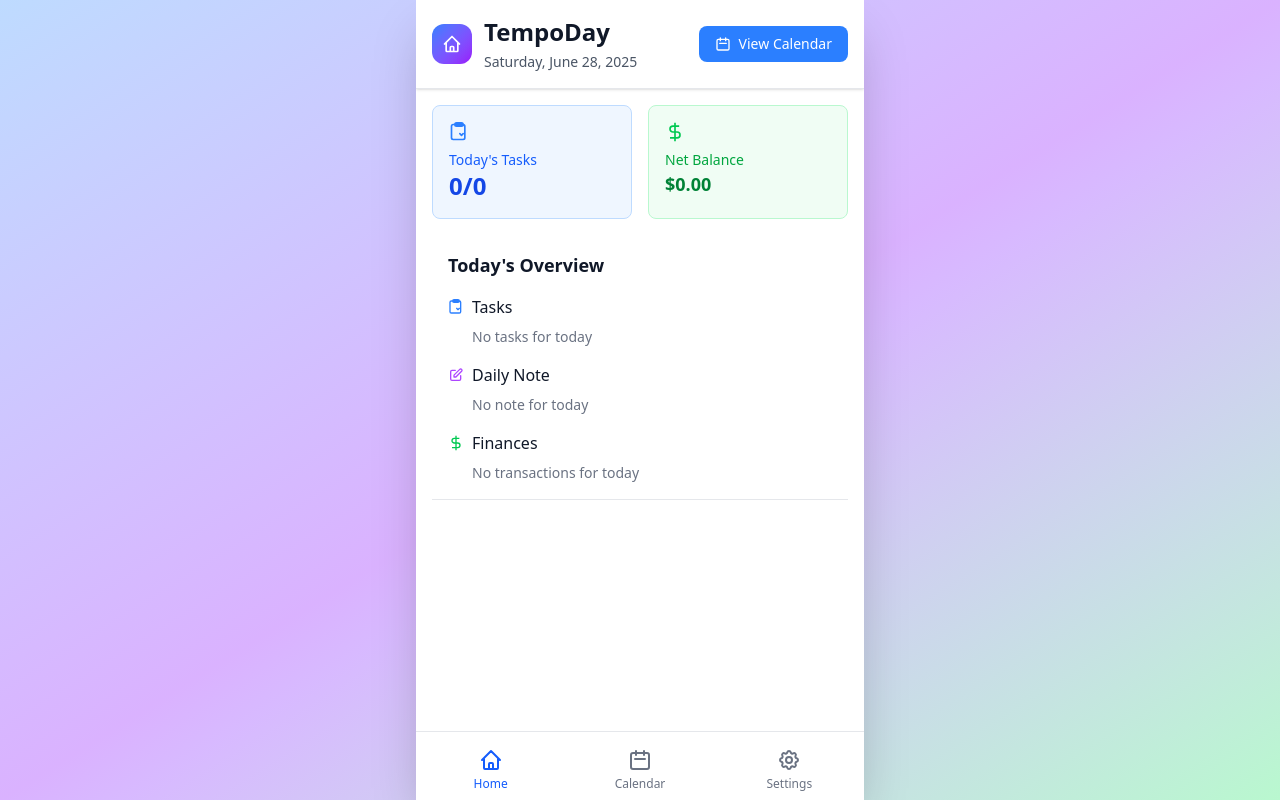
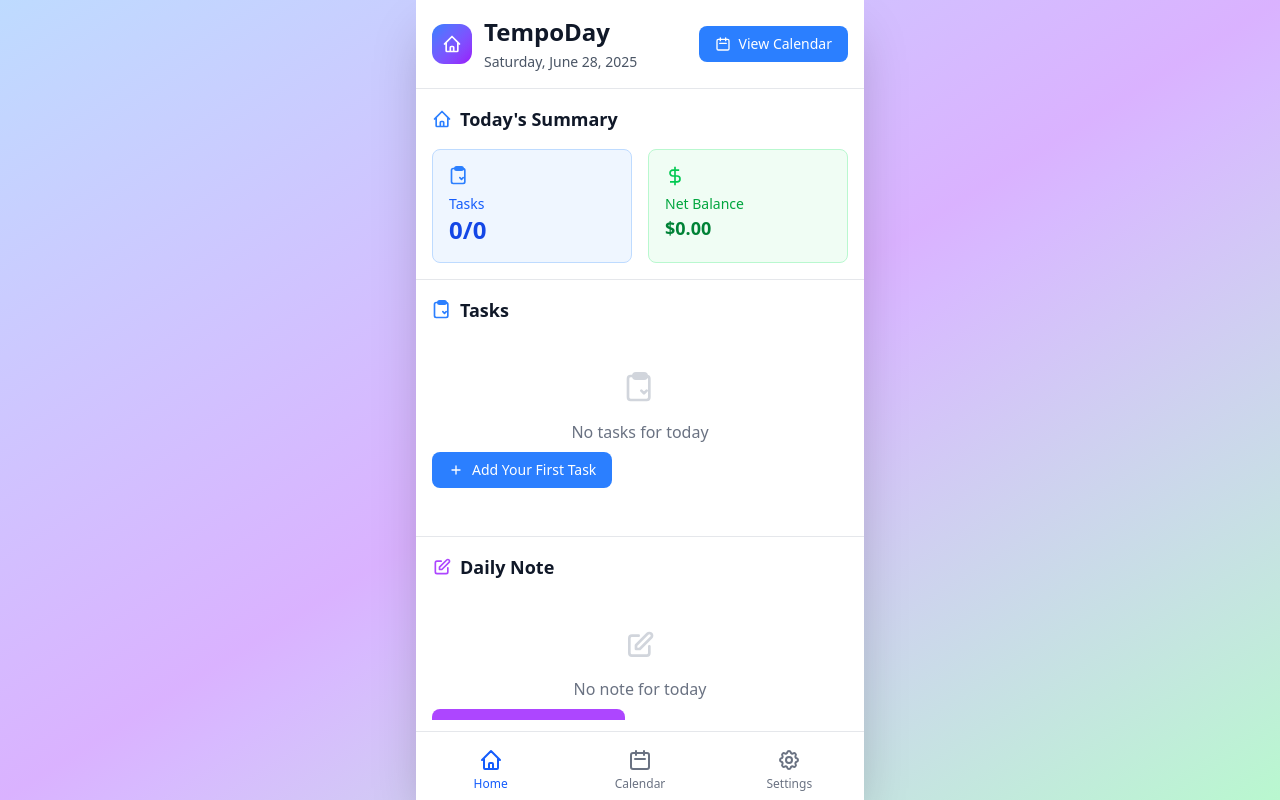
Before and after one commit to fachrihawari/tempoday, a Svelte app: page / in a window 1280 px wide. Built offline with nearby package versions, Linux system fonts and the light colour scheme.

Commit message:
Match Dashboard Design with Calendar and Settings

```diff
--- a/src/pages/Dashboard.svelte
+++ b/src/pages/Dashboard.svelte
@@ -65,16 +65,18 @@ function goToCalendar() {
     {/snippet}
   </PageHeader>
 
-  <!-- Dashboard Content -->
-  <div class="flex-1 overflow-y-auto p-4 space-y-4">
-    <!-- Quick Stats -->
+  <!-- Dashboard Content using Card components -->
+  <div class="flex-1 overflow-y-auto">
+    <!-- Quick Stats Section -->
+    <Card title="Today's Summary" icon="home" iconColor="text-blue-500">
+      {#snippet children()}
         <div class="grid grid-cols-2 gap-4">
           <!-- Tasks Summary -->
           <div class="bg-blue-50 rounded-lg p-4 border border-blue-200">
             <div class="flex items-center justify-between">
               <div>
                 <Icon name="clipboard" class="text-blue-500 mb-2" />
-            <p class="text-sm text-blue-600 font-medium">Today's Tasks</p>
+                <p class="text-sm text-blue-600 font-medium">Tasks</p>
                 {#if tasksLoading}
                   <div class="flex items-center mt-1">
                     <Icon name="loader" size="sm" class="animate-spin mr-1" />
@@ -109,77 +111,166 @@ function goToCalendar() {
             </div>
           </div>
         </div>
+      {/snippet}
+    </Card>
 
-    <!-- Today's Overview -->
-    <Card title="Today's Overview" class="space-y-4">
+    <!-- Tasks Overview -->
+    <Card title="Tasks" icon="clipboard" iconColor="text-blue-500">
+      {#snippet headerAction()}
+        {#if tasks.length > 0}
+          <span class="text-sm text-gray-500">
+            {tasks.filter(t => t.completed).length}/{tasks.length} completed
+          </span>
+        {/if}
+      {/snippet}
+
       {#snippet children()}
-        <!-- Tasks Section -->
+        {#if tasksLoading}
+          <Loading size="lg" message="Loading tasks..." />
+        {:else if tasks.length === 0}
+          <div class="text-center py-8">
+            <Icon name="clipboard" size="xl" class="mx-auto mb-4 text-gray-300" />
+            <p class="text-gray-500 mb-2">No tasks for today</p>
+            <Button variant="tasks" onclick={goToCalendar}>
+              {#snippet children()}
+                <Icon name="plus" size="sm" class="mr-2" />
+                Add Your First Task
+              {/snippet}
+            </Button>
+          </div>
+        {:else}
           <div class="space-y-2">
-          <h3 class="font-medium text-gray-900 flex items-center gap-2">
-            <Icon name="clipboard" size="sm" class="text-blue-500" />
-            Tasks
-          </h3>
-          {#if tasksLoading}
-            <Loading size="md" message="Loading tasks..." />
-          {:else if tasks.length === 0}
-            <p class="text-sm text-gray-500 pl-6">No tasks for today</p>
-          {:else}
-            <div class="pl-6 space-y-1">
-              {#each tasks.slice(0, 3) as task}
-                <div class="flex items-center gap-2 text-sm">
+            {#each tasks.slice(0, 5) as task}
+              <div class="flex items-center gap-3 p-2 rounded-lg bg-gray-50">
                 <div class="w-2 h-2 rounded-full {task.completed ? 'bg-green-500' : 'bg-gray-300'}"></div>
-                  <span class="{task.completed ? 'line-through text-gray-500' : 'text-gray-900'}">{task.description}</span>
+                <span class="flex-1 text-sm {task.completed ? 'line-through text-gray-500' : 'text-gray-900'}">{task.description}</span>
+                {#if task.completed}
+                  <Icon name="check" size="sm" class="text-green-500" />
+                {/if}
               </div>
             {/each}
-              {#if tasks.length > 3}
-                <p class="text-xs text-gray-500">+{tasks.length - 3} more tasks</p>
+            {#if tasks.length > 5}
+              <p class="text-xs text-gray-500 text-center pt-2">+{tasks.length - 5} more tasks</p>
             {/if}
+            <Button variant="tasks" dashed={true} onclick={goToCalendar} class="w-full mt-4">
+              {#snippet children()}
+                <Icon name="calendar" size="sm" class="mr-2" />
+                View All Tasks
+              {/snippet}
+            </Button>
           </div>
+        {/if}
+      {/snippet}
+    </Card>
+
+    <!-- Daily Note Overview -->
+    <Card title="Daily Note" icon="edit" iconColor="text-purple-500">
+      {#snippet children()}
+        {#if notesLoading}
+          <Loading size="lg" message="Loading note..." />
+        {:else if hasNote}
+          <div class="bg-purple-50 rounded-lg p-4 border border-purple-200">
+            <div class="flex items-center gap-3">
+              <Icon name="check-circle" class="text-purple-600" />
+              <div>
+                <p class="text-sm font-medium text-purple-900">Note added for today</p>
+                <p class="text-xs text-purple-600">Your thoughts have been captured</p>
+              </div>
+            </div>
+          </div>
+          <Button variant="notes" dashed={true} onclick={goToCalendar} class="w-full mt-4">
+            {#snippet children()}
+              <Icon name="edit" size="sm" class="mr-2" />
+              View & Edit Note
+            {/snippet}
+          </Button>
+        {:else}
+          <div class="text-center py-8">
+            <Icon name="edit" size="xl" class="mx-auto mb-4 text-gray-300" />
+            <p class="text-gray-500 mb-2">No note for today</p>
+            <Button variant="notes" onclick={goToCalendar}>
+              {#snippet children()}
+                <Icon name="plus" size="sm" class="mr-2" />
+                Write Your First Note
+              {/snippet}
+            </Button>
+          </div>
+        {/if}
+      {/snippet}
+    </Card>
+
+    <!-- Finance Overview -->
+    <Card title="Financial Records" icon="dollar" iconColor="text-green-500">
+      {#snippet headerAction()}
+        {#if transactions.length > 0}
+          <span class="text-sm text-gray-500">
+            {transactions.length} transaction{transactions.length !== 1 ? 's' : ''}
+          </span>
+        {/if}
+      {/snippet}
+
+      {#snippet children()}
+        {#if transactionsLoading}
+          <Loading size="lg" message="Loading transactions..." />
+        {:else if transactions.length === 0}
+          <div class="text-center py-8">
+            <Icon name="dollar" size="xl" class="mx-auto mb-4 text-gray-300" />
+            <p class="text-gray-500 mb-2">No transactions for today</p>
+            <Button variant="financials" onclick={goToCalendar}>
+              {#snippet children()}
+                <Icon name="plus" size="sm" class="mr-2" />
+                Track Your First Transaction
+              {/snippet}
+            </Button>
+          </div>
+        {:else}
+          <!-- Daily Summary -->
+          <div class="bg-gray-50 rounded-lg p-3 mb-4 space-y-2">
+            <div class="flex justify-between text-sm">
+              <span class="text-gray-600">Income:</span>
+              <span class="text-green-600 font-medium">{formatAmount(totalIncome)}</span>
+            </div>
+            <div class="flex justify-between text-sm">
+              <span class="text-gray-600">Expenses:</span>
+              <span class="text-red-600 font-medium">{formatAmount(totalExpenses)}</span>
+            </div>
+            <hr class="border-gray-200" />
+            <div class="flex justify-between text-sm font-semibold">
+              <span class="text-gray-900">Net Balance:</span>
+              <span class="{netBalance >= 0 ? 'text-green-600' : 'text-red-600'}">
+                {formatAmount(netBalance)}
+              </span>
+            </div>
+          </div>
+
+          <!-- Recent Transactions -->
+          <div class="space-y-2">
+            {#each transactions.slice(0, 3) as transaction}
+              <div class="flex items-center gap-3 p-2 rounded-lg bg-gray-50">
+                <div class="flex-shrink-0 w-3 h-3 rounded-full {transaction.type === 'income' ? 'bg-green-500' : 'bg-red-500'}"></div>
+                <div class="flex-1 min-w-0">
+                  <p class="text-sm text-gray-900 truncate">{transaction.description}</p>
+                  <p class="text-xs text-gray-500 capitalize">{transaction.type}</p>
+                </div>
+                <div class="text-right">
+                  <p class="text-sm font-medium {transaction.type === 'income' ? 'text-green-600' : 'text-red-600'}">
+                    {transaction.type === "income" ? "+" : "-"}{formatAmount(transaction.amount)}
+                  </p>
+                </div>
+              </div>
+            {/each}
+            {#if transactions.length > 3}
+              <p class="text-xs text-gray-500 text-center pt-2">+{transactions.length - 3} more transactions</p>
             {/if}
           </div>
 
-        <!-- Note Section -->
-        <div class="space-y-2">
-          <h3 class="font-medium text-gray-900 flex items-center gap-2">
-            <Icon name="edit" size="sm" class="text-purple-500" />
-            Daily Note
-          </h3>
-          {#if notesLoading}
-            <Loading size="md" message="Loading note..." />
-          {:else if hasNote}
-            <p class="text-sm text-gray-600 pl-6">✓ Note added for today</p>
-          {:else}
-            <p class="text-sm text-gray-500 pl-6">No note for today</p>
+          <Button variant="financials" dashed={true} onclick={goToCalendar} class="w-full mt-4">
+            {#snippet children()}
+              <Icon name="calendar" size="sm" class="mr-2" />
+              View All Transactions
+            {/snippet}
+          </Button>
         {/if}
-        </div>
-
-        <!-- Finance Section -->
-        <div class="space-y-2">
-          <h3 class="font-medium text-gray-900 flex items-center gap-2">
-            <Icon name="dollar" size="sm" class="text-green-500" />
-            Finances
-          </h3>
-          {#if transactionsLoading}
-            <Loading size="md" message="Loading transactions..." />
-          {:else if transactions.length === 0}
-            <p class="text-sm text-gray-500 pl-6">No transactions for today</p>
-          {:else}
-            <div class="pl-6 space-y-1 text-sm">
-              <div class="flex justify-between">
-                <span class="text-gray-600">Income:</span>
-                <span class="text-green-600 font-medium">{formatAmount(totalIncome)}</span>
-              </div>
-              <div class="flex justify-between">
-                <span class="text-gray-600">Expenses:</span>
-                <span class="text-red-600 font-medium">{formatAmount(totalExpenses)}</span>
-              </div>
-              <div class="flex justify-between font-medium">
-                <span class="text-gray-900">Net:</span>
-                <span class="{netBalance >= 0 ? 'text-green-600' : 'text-red-600'}">{formatAmount(netBalance)}</span>
-              </div>
-            </div>
-          {/if}
-        </div>
       {/snippet}
     </Card>
   </div>
```
Lines whose indentation alone changed are shown as unchanged.
